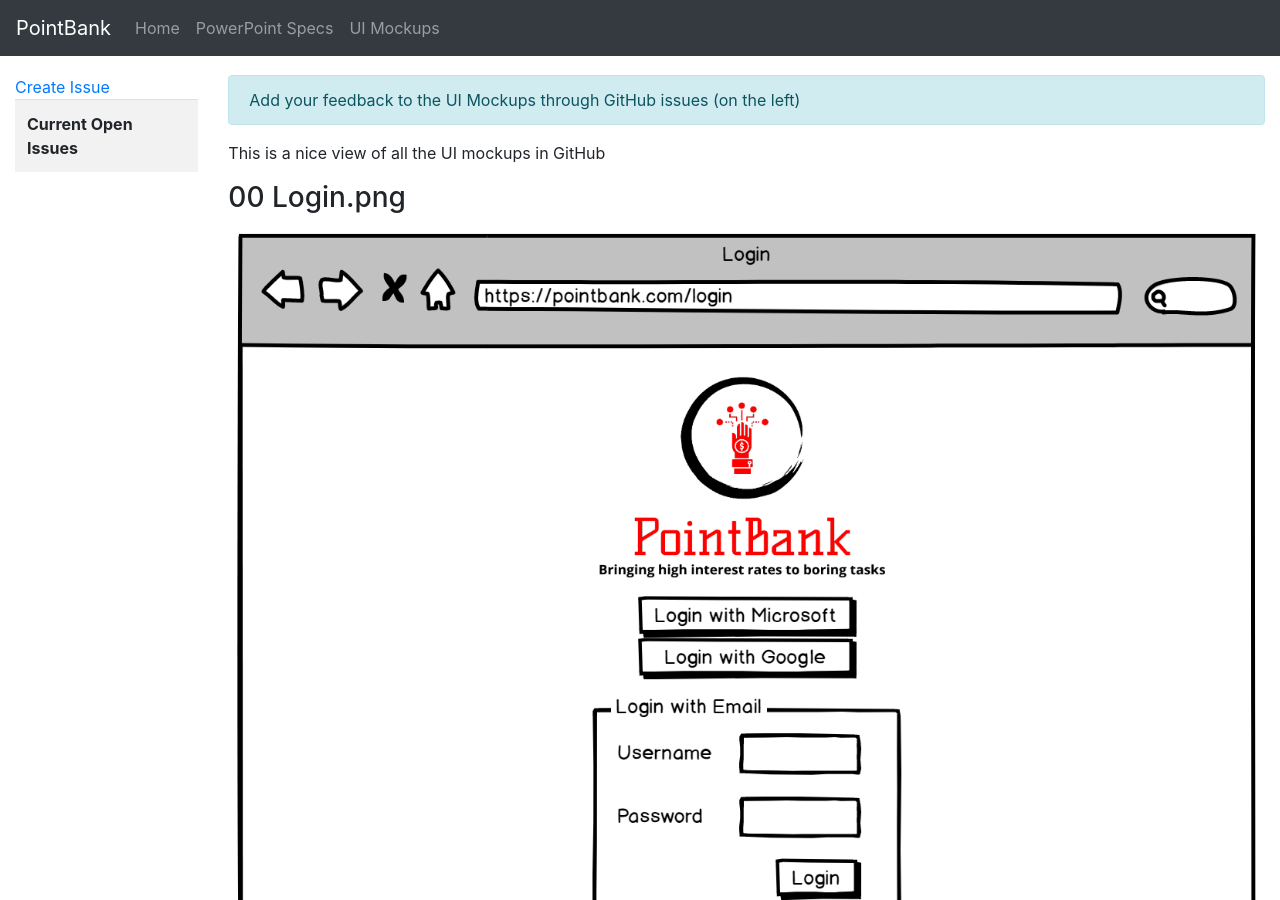
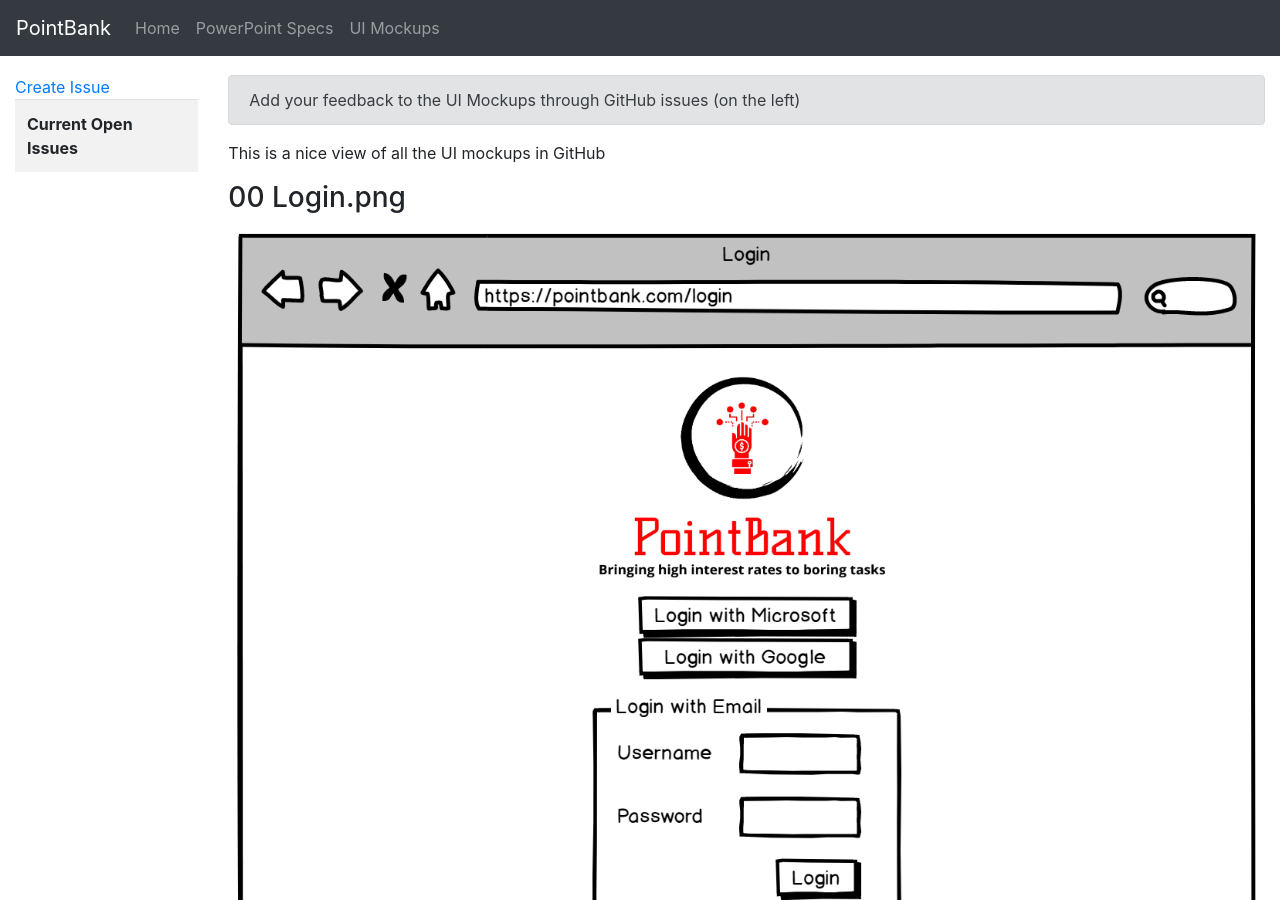
Before and after one commit to SSWConsulting/PointBank, a Jekyll site: the page built from docs/ui_mockups.md, in a window 1280 px wide and 900 px high. Built offline with Jekyll 4.4.1, drawn with Linux system fonts in a browser that asks for light colours; our own code applies the rules of GitHub Pages for plain Markdown files.

Commit message:
changed alert background color

```diff
--- a/docs/_includes/alert.html
+++ b/docs/_includes/alert.html
@@ -1,3 +1,3 @@
-<div class="alert alert-info" role="alert">
+<div class="alert alert-secondary" role="alert">
     {{ include.text }}
 </div>
```
